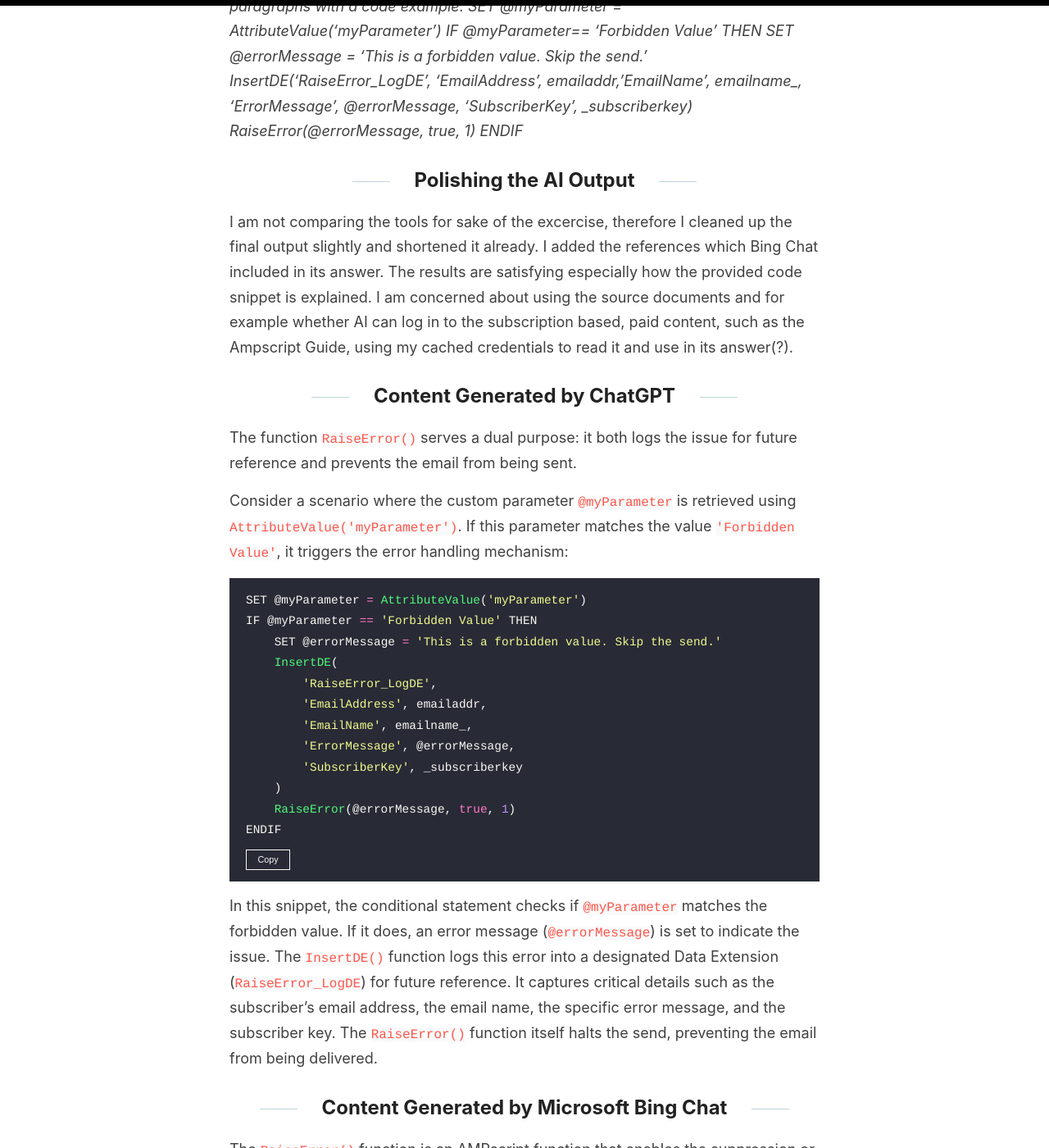
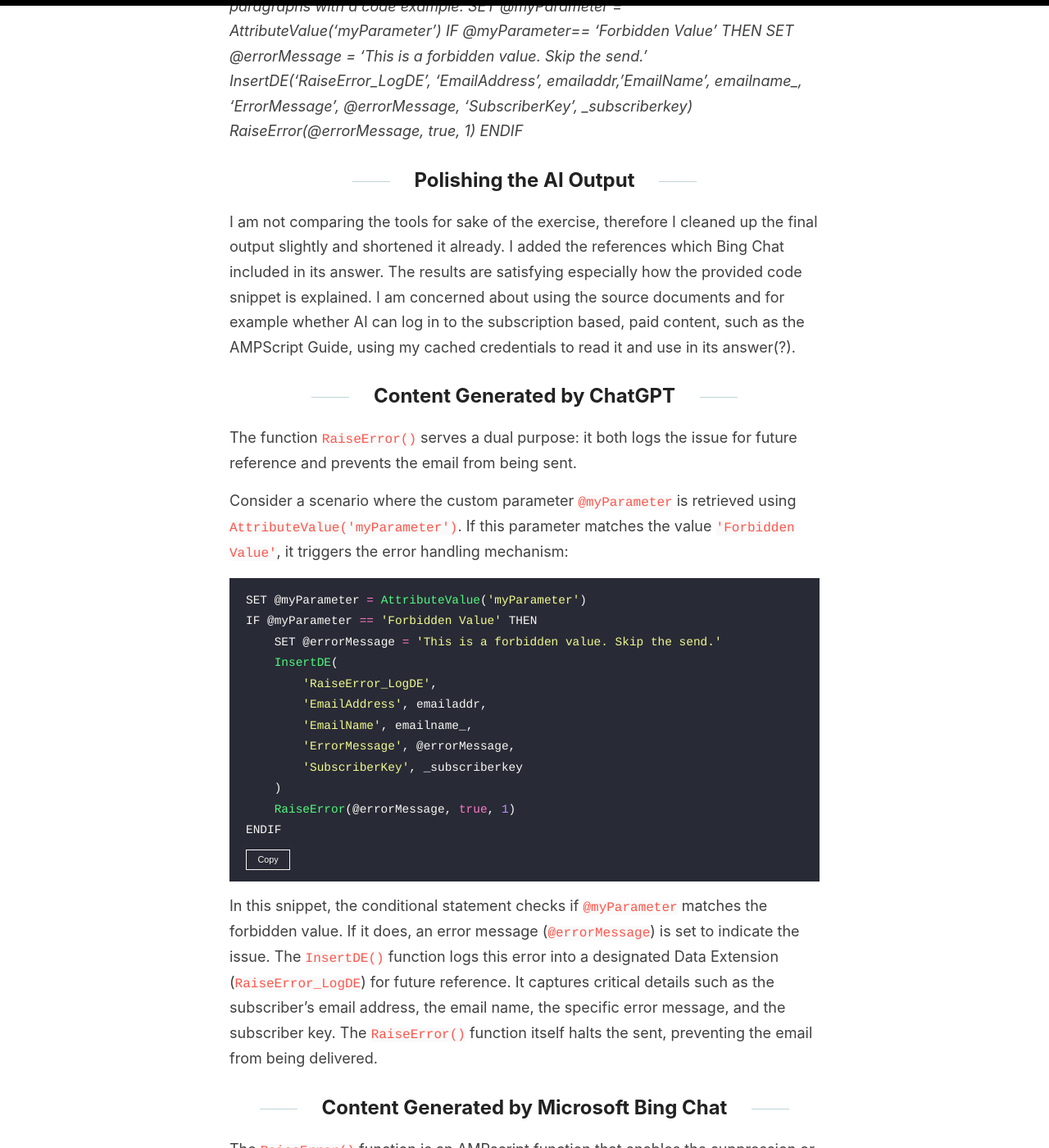
Before and after one commit to karolcholewa/blog, a Jekyll site: the page built from _posts/2023-02-04-raise-error-in-triggered-sends.md, in a window 1280 px wide and 1400 px high, scrolled down 689 px. Shown: the whole window at 82% size. Built offline with Jekyll 4.4.1, drawn with Linux system fonts in a browser that asks for light colours; some of the changed text lies outside the part shown.

Commit message:
post updated

````diff
--- a/_posts/2023-02-04-raise-error-in-triggered-sends.md
+++ b/_posts/2023-02-04-raise-error-in-triggered-sends.md
@@ -17,8 +17,8 @@ IF @myParameter== 'Forbidden Value' THEN
 ENDIF*
 
 ## Polishing the AI Output
-I am not comparing the tools for sake of the excercise, therefore I cleaned up the final output slightly and shortened it already. I added the references which Bing Chat included in its answer.
-The results are satisfying especially how the provided code snippet is explained. I am concerned about using the source documents and for example whether AI can log in to the subscription based, paid content, such as the Ampscript Guide, using my cached credentials to read it and use in its answer(?).
+I am not comparing the tools for sake of the exercise, therefore I cleaned up the final output slightly and shortened it already. I added the references which Bing Chat included in its answer.
+The results are satisfying especially how the provided code snippet is explained. I am concerned about using the source documents and for example whether AI can log in to the subscription based, paid content, such as the AMPScript Guide, using my cached credentials to read it and use in its answer(?).
 
 ## Content Generated by ChatGPT
 The function `RaiseError()` serves a dual purpose: it both logs the issue for future reference and prevents the email from being sent.
@@ -41,12 +41,12 @@ ENDIF
 ```
 
 In this snippet, the conditional statement checks if `@myParameter` matches the forbidden value. If it does, an error message (`@errorMessage`) is set to indicate the issue. The `InsertDE()` function logs this error into a designated Data Extension (`RaiseError_LogDE`) for future reference. It captures critical details such as the subscriber's email address, the email name, the specific error message, and the subscriber key.
-The `RaiseError()` function itself halts the send, preventing the email from being delivered.
+The `RaiseError()` function itself halts the sent, preventing the email from being delivered.
 
 ## Content Generated by Microsoft Bing Chat
 The `RaiseError()` function is an AMPscript function that enables the suppression or cancellation of an email send. It is useful for exception handling in your code, if an unexpected result occurs.
 
-The `RaiseError()` function can be used to skip a send if a subscriber's custom parameter is equal to a forbidden value. Here's an example of how to use the `RaiseError()` function to skip a send if a subscriber's custom parameter is equal to a forbidden value:
+The `RaiseError()` function can be used to skip a sent if a subscriber's custom parameter is equal to a forbidden value. Here's an example of how to use the `RaiseError()` function to skip a sent if a subscriber's custom parameter is equal to a forbidden value:
 
 ```javascript
 SET @myParameter = AttributeValue('myParameter')
````
Also changed, not shown: other parts of _posts/2023-02-04-raise-error-in-triggered-sends.md (+1 -1 lines).
